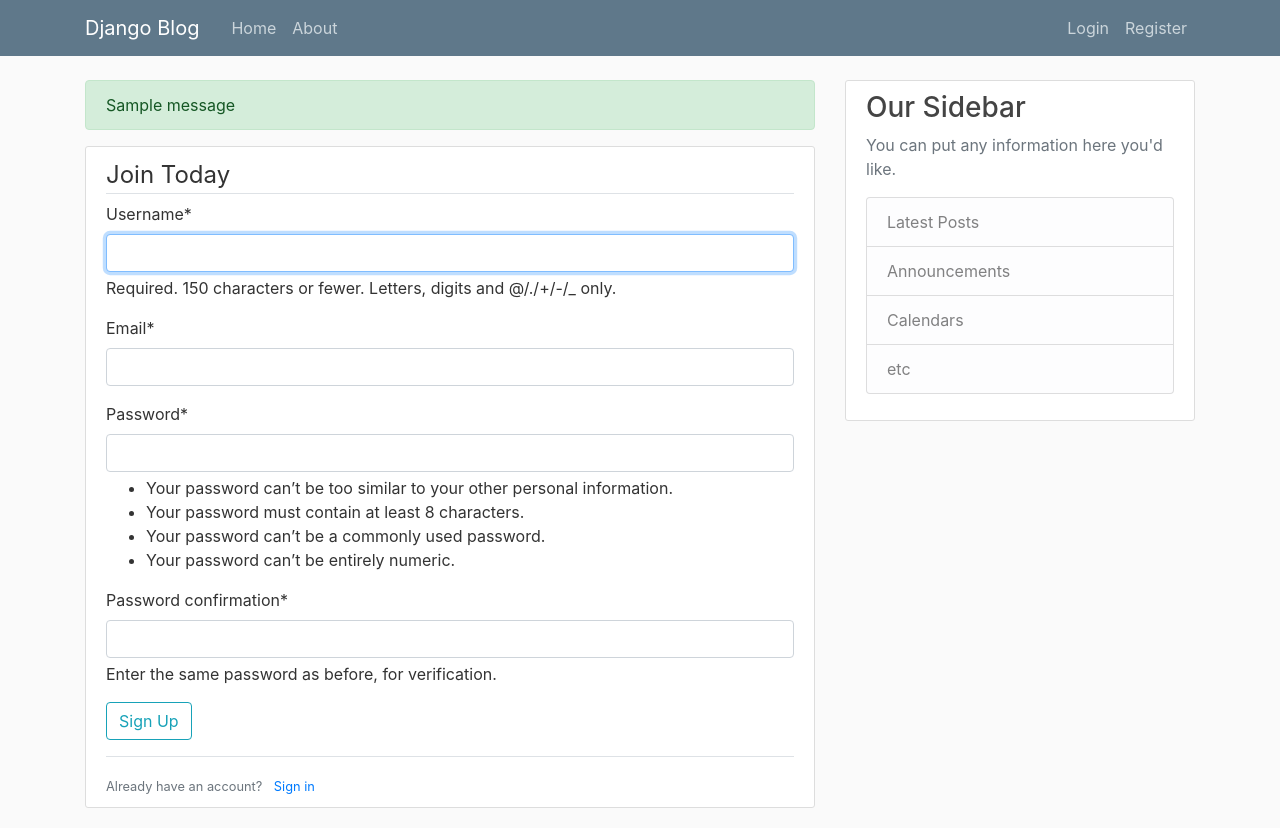
After one commit to kumarlalitroushan/Django-Blog, a Django app: template django_project/users/templates/users/register.html in a window 1280 px wide. The commit adds this page. Run offline with Django 4.2, Linux system fonts and the light colour scheme; tables that the repository leaves empty hold one stand-in row (values such as "Sample post"); the template is opened without the code that fills it: values that come from a table or form of the project are taken from there, most other values are stand-ins (such as "Sample title", 1, 10 or a date in 2020); one stand-in notice (Sample message) is shown; some libraries are stand-ins or nearby versions.

Commit message:
user registration

```diff
--- a/django_project/blog/templates/blog/base.html
+++ b/django_project/blog/templates/blog/base.html
@@ -32,7 +32,7 @@
               <!-- Navbar Right Side -->
               <div class="navbar-nav">
                 <a class="nav-item nav-link" href="#">Login</a>
-                <a class="nav-item nav-link" href="#">Register</a>
+                <a class="nav-item nav-link" href="{% url 'register' %}">Register</a>
               </div>
             </div>
           </div>
@@ -43,6 +43,13 @@
 <main role="main" class="container">
     <div class="row">
       <div class="col-md-8">
+        {% if messages %}
+          {% for message in messages %}
+            <div class="alert alert-{{ message.tags }}">
+              {{message}}
+            </div>
+          {% endfor %}
+        {% endif%}
         {% block content %}{% endblock %}
       </div>
       <div class="col-md-4">
--- a/django_project/django_project/urls.py
+++ b/django_project/django_project/urls.py
@@ -15,8 +15,9 @@ Including another URLconf
 """
 from django.contrib import admin
 from django.urls import path, include
-
+from users import views as user_views
 urlpatterns = [
     path('admin/', admin.site.urls),
+    path('register/', user_views.register, name='register'),
     path('', include('blog.urls')),
 ]
--- /dev/null
+++ b/django_project/users/forms.py
@@ -0,0 +1,10 @@
+from django import forms
+from django.contrib.auth.models import User
+from django.contrib.auth.forms import UserCreationForm
+
+class UserRegisterForm(UserCreationForm):
+    email = forms.EmailField()
+
+    class Meta:
+        model = User
+        fields = ['username', 'email', 'password1', 'password2']
--- /dev/null
+++ b/django_project/users/templates/users/register.html
@@ -0,0 +1,21 @@
+{% extends "blog/base.html" %}
+{% load crispy_forms_tags %}
+{% block content %}
+    <div class="content-section">
+        <form method = "POST">
+            {% csrf_token %}
+            <fieldset>
+                <legend class="border-bottom mb=4">Join Today</legend>
+                {{ form|crispy }}
+            </fieldset>
+            <div class="form-group">
+                <button class="btn btn-outline-info" type="submit">Sign Up</button>
+            </div>
+        </form>
+        <div class="border-top pt-3">
+            <small class="text-muted">
+                Already have an account? <a class="ml-2" href="#">Sign in</a>
+            </small>
+        </div>
+    </div>
+{% endblock content %}
```
Also changed, not shown: django_project/django_project/settings.py (+6 -1 lines), django_project/users/views.py (+15 -1 lines).
